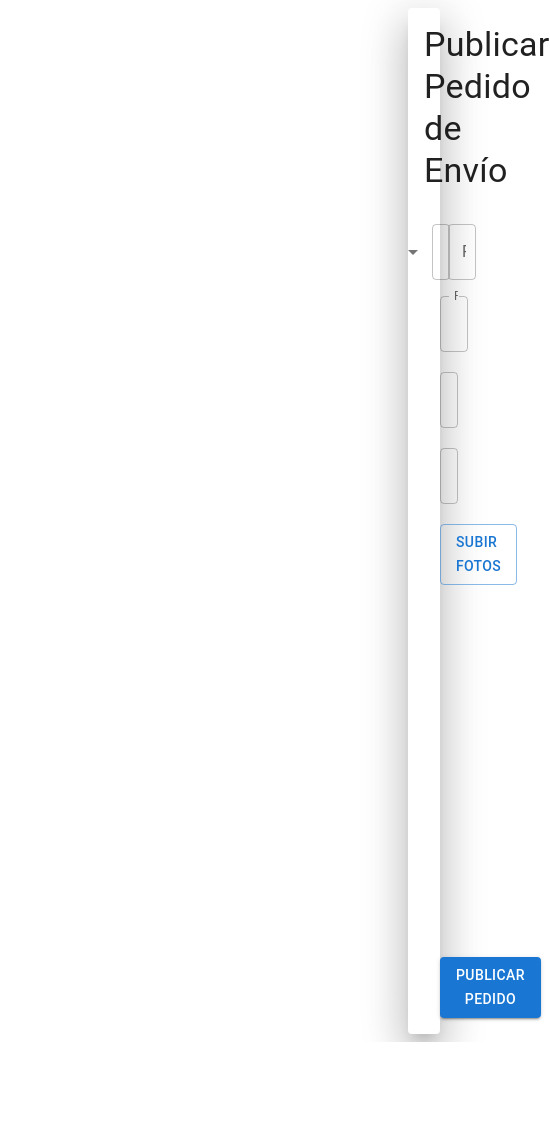
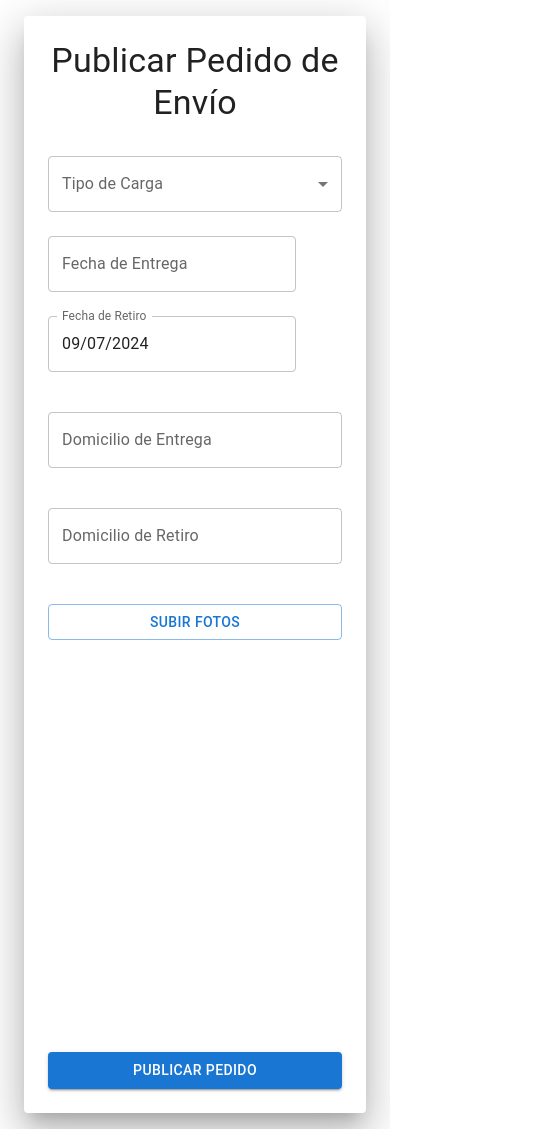
Before and after one commit to miligaliano/2024_ICS_4K3_G2, a Next.js app in the folder 2024_ISW_4K3/Trabajos/Resolucion Practico/Resolucion_TP6_UserStories_G2_4k3_2024/frontend/: page / in a window 390 px wide. Shown: the whole page, 550 px wide, since content can reach past the window. Before the commit the page ends 1042 px from the top, so only its background shows below. Built offline with nearby package versions, Linux system fonts and the light colour scheme.

Commit message:
webresponsive

```diff
--- a/2024_ISW_4K3/Trabajos/Resolucion Practico/Resolucion_TP6_UserStories_G2_4k3_2024/frontend/src/components/app.tsx
+++ b/2024_ISW_4K3/Trabajos/Resolucion Practico/Resolucion_TP6_UserStories_G2_4k3_2024/frontend/src/components/app.tsx
@@ -1,19 +1,17 @@
 'use client';
 
 import { postPublicarPedido } from "@/services/publicacionService";
-import { Button, FormControl, Grid, ImageList, ImageListItem, InputLabel, MenuItem, Paper, Select, SelectChangeEvent, TextField, Typography} from "@mui/material";
-import {  useState } from "react";
+import { Button, FormControl, Grid, ImageList, ImageListItem, InputLabel, MenuItem, Paper, Select, SelectChangeEvent, TextField, Typography } from "@mui/material";
+import { useState } from "react";
 import { VariantType, useSnackbar } from 'notistack';
 import { DatePicker, LocalizationProvider } from "@mui/x-date-pickers";
 import { AdapterDayjs } from "@mui/x-date-pickers/AdapterDayjs";
 import dayjs from "dayjs";
 
-
-
 export default function App() {
 
     const [domicilioRetiro, setDomicilioRetiro] = useState("");
-    const [domicilioEntrega, setdomicilioEntrega] = useState("");
+    const [domicilioEntrega, setDomicilioEntrega] = useState("");
 
     const [tipoCarga, setTipoCarga] = useState('');
     const [fechaEntrega, setFechaEntrega] = useState<Dayjs | null>(null);
@@ -35,7 +33,6 @@ export default function App() {
         setTipoCarga(event.target.value as string);
     };
 
-
     const publicarPedido = async () => {
         try {
             await postPublicarPedido();
@@ -49,26 +46,19 @@ export default function App() {
         enqueueSnackbar(mensaje, {variant});
     };
 
-
-    return <div>
+    return (
         <LocalizationProvider dateAdapter={AdapterDayjs} adapterLocale="es">
-        <Paper elevation={24} sx={{marginLeft: 50, marginRight: 60, padding: 2}}>
-        <Grid container spacing={2} >
-
-        <Grid item xs={4} md={12} sx={{padding: 4}}>
-            <Typography variant="h4">
+            <Paper elevation={24} sx={{ padding: 3, margin: { xs: 2, sm: 3, md: 4 }, maxWidth: 'lg', mx: 'auto' }}>
+                <Typography variant="h4" sx={{ mb: 4, textAlign: 'center' }}>
                     Publicar Pedido de Envío
                 </Typography>
-        </Grid>
-
-
-        <Grid container spacing={2} sx={{marginLeft: 1}} justifyContent={"center"}>
-            <Grid item xs={4} md={3}>
+                <Grid container spacing={3} justifyContent="center">
+                    <Grid item xs={12} sm={6} md={4}>
                         <FormControl fullWidth>
-                    <InputLabel >Tipo de Carga</InputLabel>
+                            <InputLabel>Tipo de Carga</InputLabel>
                             <Select
-                        labelId="demo-simple-select-label"
-                        id="demo-simple-select"
+                                labelId="tipo-carga-select-label"
+                                id="tipo-carga-select"
                                 value={tipoCarga}
                                 label="Tipo de Carga"
                                 onChange={handleChange}
@@ -76,12 +66,12 @@ export default function App() {
                                 <MenuItem value={10}>Documentacion</MenuItem>
                                 <MenuItem value={20}>Paquete</MenuItem>
                                 <MenuItem value={30}>Granos</MenuItem>
-                        <MenuItem value={30}>Hacienda</MenuItem>
+                                <MenuItem value={40}>Hacienda</MenuItem>
                             </Select>
                         </FormControl>
                     </Grid>
 
-            <Grid item xs={4} md={2}>
+                    <Grid item xs={12} sm={6} md={4}>
                         <DatePicker
                             disablePast
                             label="Fecha de Entrega"
@@ -91,7 +81,7 @@ export default function App() {
                         />
                     </Grid>
 
-            <Grid item xs={4} md={2}>
+                    <Grid item xs={12} sm={6} md={4}>
                         <DatePicker
                             disablePast
                             label="Fecha de Retiro"
@@ -102,19 +92,20 @@ export default function App() {
                     </Grid>
                 </Grid>
 
-        <Grid container spacing={2} sx={{marginLeft: 1, marginTop: 0.5}} justifyContent={"center"}>
-            <Grid item xs={3} md={7}>
+                <Grid container spacing={3} justifyContent="center" sx={{ mt: 2 }}>
+                    <Grid item xs={12} sm={8} md={6}>
                         <TextField
                             label="Domicilio de Entrega"
                             fullWidth
                             value={domicilioEntrega}
-                    onChange={(e) => setDomicilioRetiro(e.target.value)}
+                            onChange={(e) => setDomicilioEntrega(e.target.value)}
+                            placeholder="Escriba la dirección"
                         />
                     </Grid>
                 </Grid>
 
-        <Grid container spacing={2} sx={{marginLeft: 1, marginTop: 0.5}} justifyContent={"center"}>
-            <Grid item xs={3} md={7}>
+                <Grid container spacing={3} justifyContent="center" sx={{ mt: 2 }}>
+                    <Grid item xs={12} sm={8} md={6}>
                         <TextField
                             label="Domicilio de Retiro"
                             fullWidth
@@ -124,11 +115,12 @@ export default function App() {
                     </Grid>
                 </Grid>
 
-        <Grid container spacing={2} sx={{marginLeft: 1, marginTop: 0.5}} justifyContent={"center"}>
-            <Grid item xs={3} md={7}>
+                <Grid container spacing={3} justifyContent="center" sx={{ mt: 2 }}>
+                    <Grid item xs={12} sm={8} md={6}>
                         <Button
                             variant="outlined"
                             component="label"
+                            fullWidth
                         >
                             Subir Fotos
                             <input
@@ -142,9 +134,9 @@ export default function App() {
                     </Grid>
                 </Grid>
 
-        <Grid container spacing={2} sx={{marginLeft: 1, marginTop: 0.5}} justifyContent={"center"}>
-            <Grid item xs={3} md={5}>
-                <ImageList sx={{ width: '300%', height: 300 }} cols={3} rowHeight={164} style={{ marginTop: 16 }}>
+                <Grid container spacing={3} justifyContent="center" sx={{ mt: 2 }}>
+                    <Grid item xs={12} sm={8} md={6}>
+                        <ImageList sx={{ width: '100%', height: 300 }} cols={3} rowHeight={164}>
                             {fotoURLs.map((url, index) => (
                                 <ImageListItem key={index}>
                                     <img
@@ -158,14 +150,14 @@ export default function App() {
                     </Grid>
                 </Grid>
 
-        <Grid container spacing={2} sx={{marginLeft: 1, marginTop: 0.5}} justifyContent={"center"}>
-            <Grid item xs={6} md={7}>
-                <Button variant="contained" onClick={publicarPedido}> Publicar pedido</Button>
+                <Grid container spacing={3} justifyContent="center" sx={{ mt: 2 }}>
+                    <Grid item xs={12} sm={8} md={6}>
+                        <Button variant="contained" onClick={publicarPedido} fullWidth>
+                            Publicar pedido
+                        </Button>
                     </Grid>
                 </Grid>
-        </Grid>
-
             </Paper>
         </LocalizationProvider>
-    </div>
+    );
 }
```
Lines whose indentation alone changed are shown as unchanged.
